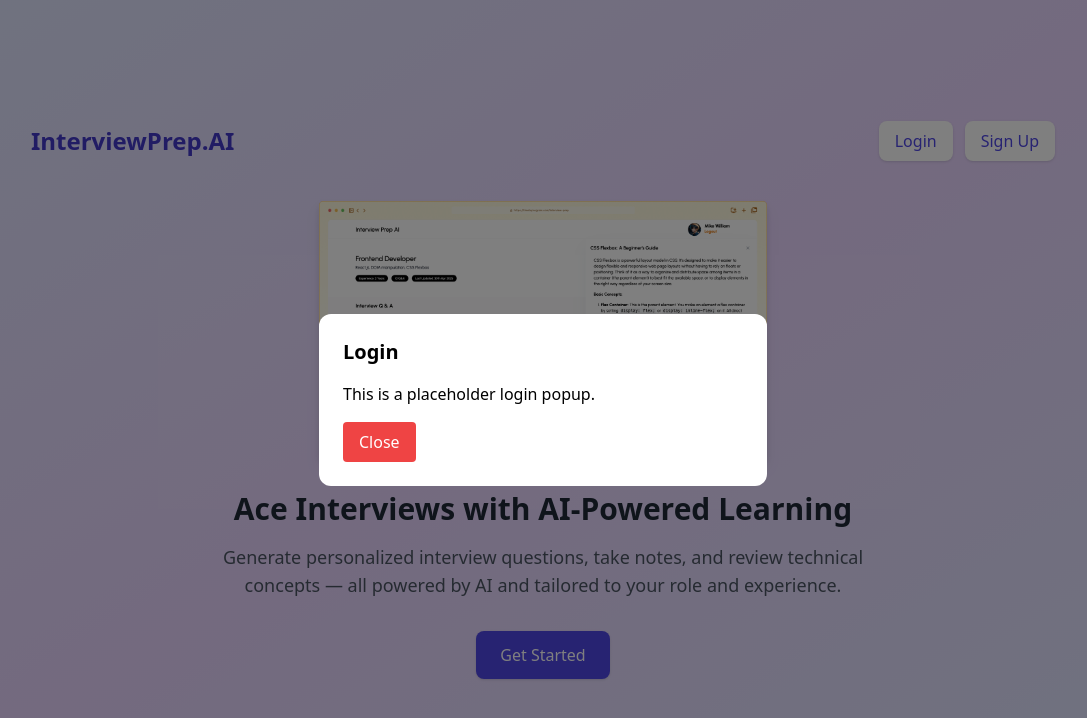
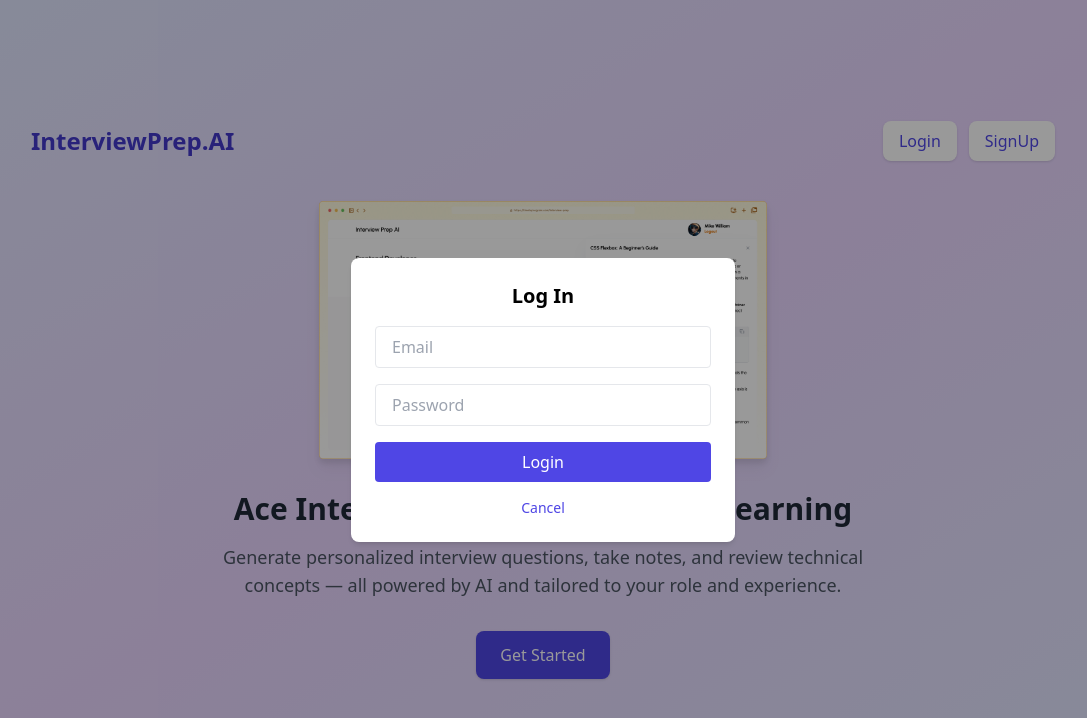
Before and after one commit to PunitSukhani/interview-prep-ai, a React (Vite) app in the folder client/: page / in a window 1280 px wide. Both pictures are taken after a click on the button "Login". Shown: the top 718 px of the page, without its empty margins (97-1184 px from the left). Built offline with nearby package versions, Linux system fonts and the light colour scheme.

Commit message:
Add LoginPopup and SignupPopup components with basic form UIs

```diff
--- a/client/src/components/LoginPopup.jsx
+++ b/client/src/components/LoginPopup.jsx
@@ -1,11 +1,48 @@
+import { useState } from "react";
+
 export default function LoginPopup({ onClose }) {
+  const [email, setEmail] = useState("");
+  const [password, setPassword] = useState("");
+
+  const handleSubmit = (e) => {
+    e.preventDefault();
+    console.log("Logging in with:", { email, password });
+    // Replace this with API logic later
+  };
+
   return (
-    <div className="fixed inset-0 bg-black bg-opacity-50 flex justify-center items-center z-50">
-      <div className="bg-white p-6 rounded-xl w-full max-w-md">
-        <h2 className="text-xl font-bold mb-4">Login</h2>
-        <p>This is a placeholder login popup.</p>
-        <button className="mt-4 px-4 py-2 bg-red-500 text-white rounded" onClick={onClose}>
-          Close
+    <div className="fixed inset-0 bg-black bg-opacity-40 flex items-center justify-center z-50">
+      <div className="bg-white rounded-lg p-6 w-full max-w-sm shadow-md">
+        <h2 className="text-xl font-semibold mb-4 text-center">Log In</h2>
+        <form onSubmit={handleSubmit} className="space-y-4">
+          <input
+            type="email"
+            value={email}
+            onChange={(e) => setEmail(e.target.value)}
+            placeholder="Email"
+            className="w-full px-4 py-2 border rounded"
+            required
+          />
+          <input
+            type="password"
+            value={password}
+            onChange={(e) => setPassword(e.target.value)}
+            placeholder="Password"
+            className="w-full px-4 py-2 border rounded"
+            required
+          />
+          <button
+            type="submit"
+            className="w-full bg-indigo-600 text-white py-2 rounded hover:bg-indigo-700"
+          >
+            Login
+          </button>
+        </form>
+        <button
+          onClick={onClose}
+          className="mt-4 text-sm text-indigo-600 hover:underline block mx-auto"
+        >
+          Cancel
         </button>
       </div>
     </div>
--- a/client/src/components/SignupPopup.jsx
+++ b/client/src/components/SignupPopup.jsx
@@ -1,11 +1,57 @@
+import { useState } from "react";
+
 export default function SignupPopup({ onClose }) {
+  const [email, setEmail] = useState("");
+  const [password, setPassword] = useState("");
+  const [name, setName] = useState("");
+
+  const handleSubmit = (e) => {
+    e.preventDefault();
+    console.log("Signing up with:", { name, email, password });
+    // Replace this with API logic later
+  };
+
   return (
-    <div className="fixed inset-0 bg-black bg-opacity-50 flex justify-center items-center z-50">
-      <div className="bg-white p-6 rounded-xl w-full max-w-md">
-        <h2 className="text-xl font-bold mb-4">Sign Up</h2>
-        <p>This is a placeholder signup popup.</p>
-        <button className="mt-4 px-4 py-2 bg-red-500 text-white rounded" onClick={onClose}>
-          Close
+    <div className="fixed inset-0 bg-black bg-opacity-40 flex items-center justify-center z-50">
+      <div className="bg-white rounded-lg p-6 w-full max-w-sm shadow-md">
+        <h2 className="text-xl font-semibold mb-4 text-center">Sign Up</h2>
+        <form onSubmit={handleSubmit} className="space-y-4">
+          <input
+            type="text"
+            value={name}
+            onChange={(e) => setName(e.target.value)}
+            placeholder="Full Name"
+            className="w-full px-4 py-2 border rounded"
+            required
+          />
+          <input
+            type="email"
+            value={email}
+            onChange={(e) => setEmail(e.target.value)}
+            placeholder="Email"
+            className="w-full px-4 py-2 border rounded"
+            required
+          />
+          <input
+            type="password"
+            value={password}
+            onChange={(e) => setPassword(e.target.value)}
+            placeholder="Password"
+            className="w-full px-4 py-2 border rounded"
+            required
+          />
+          <button
+            type="submit"
+            className="w-full bg-indigo-600 text-white py-2 rounded hover:bg-indigo-700"
+          >
+            Create Account
+          </button>
+        </form>
+        <button
+          onClick={onClose}
+          className="mt-4 text-sm text-indigo-600 hover:underline block mx-auto"
+        >
+          Cancel
         </button>
       </div>
     </div>
--- a/client/src/pages/LandingPage.jsx
+++ b/client/src/pages/LandingPage.jsx
@@ -28,7 +28,7 @@ export default function LandingPage() {
             className="px-4 py-2  bg-white text-indigo-600 rounded-lg font-medium shadow"
             onClick={() => setShowSignup(true)}
           >
-            Sign Up
+            SignUp
           </button>
         </div>
       </header>
```
